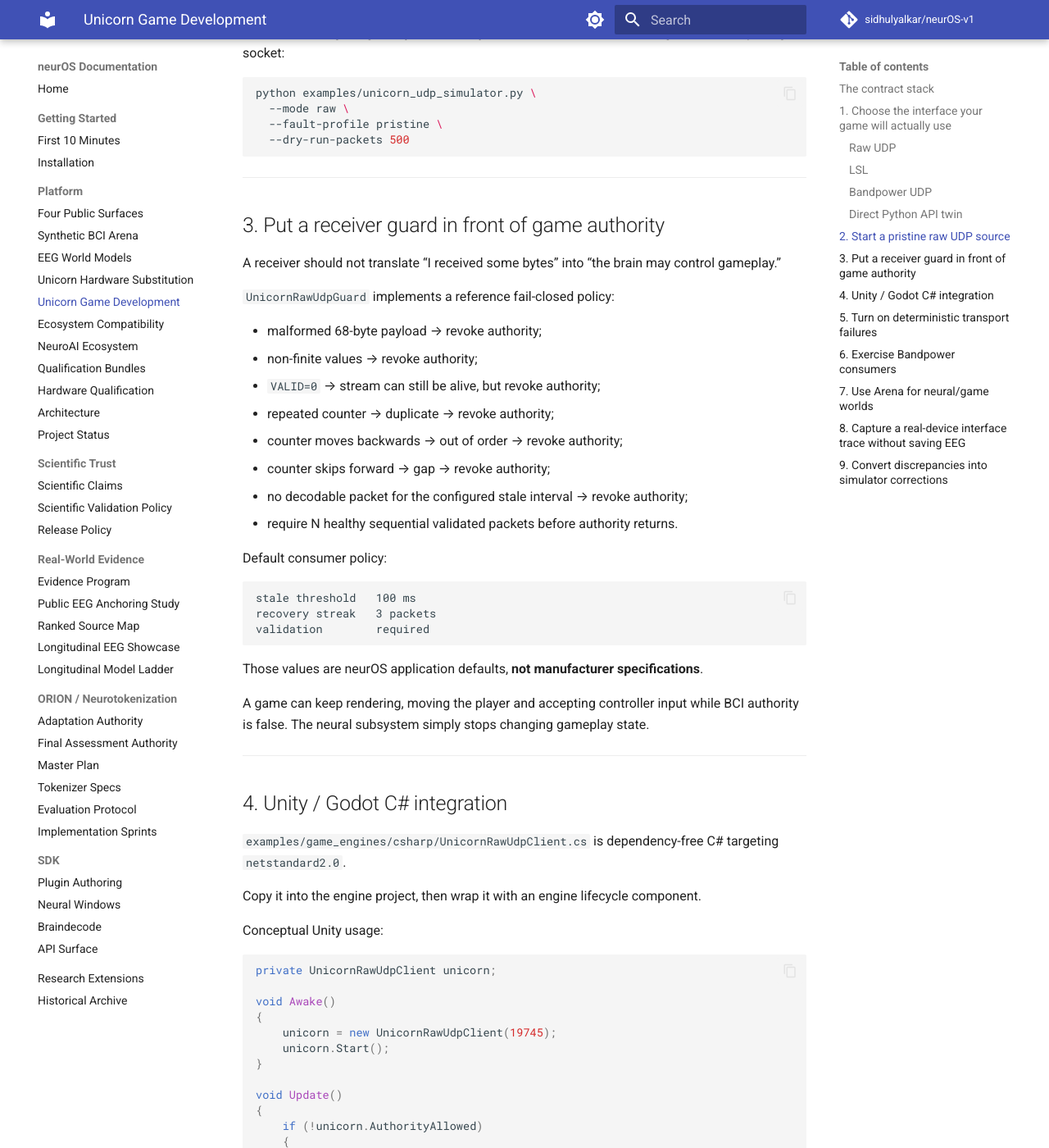
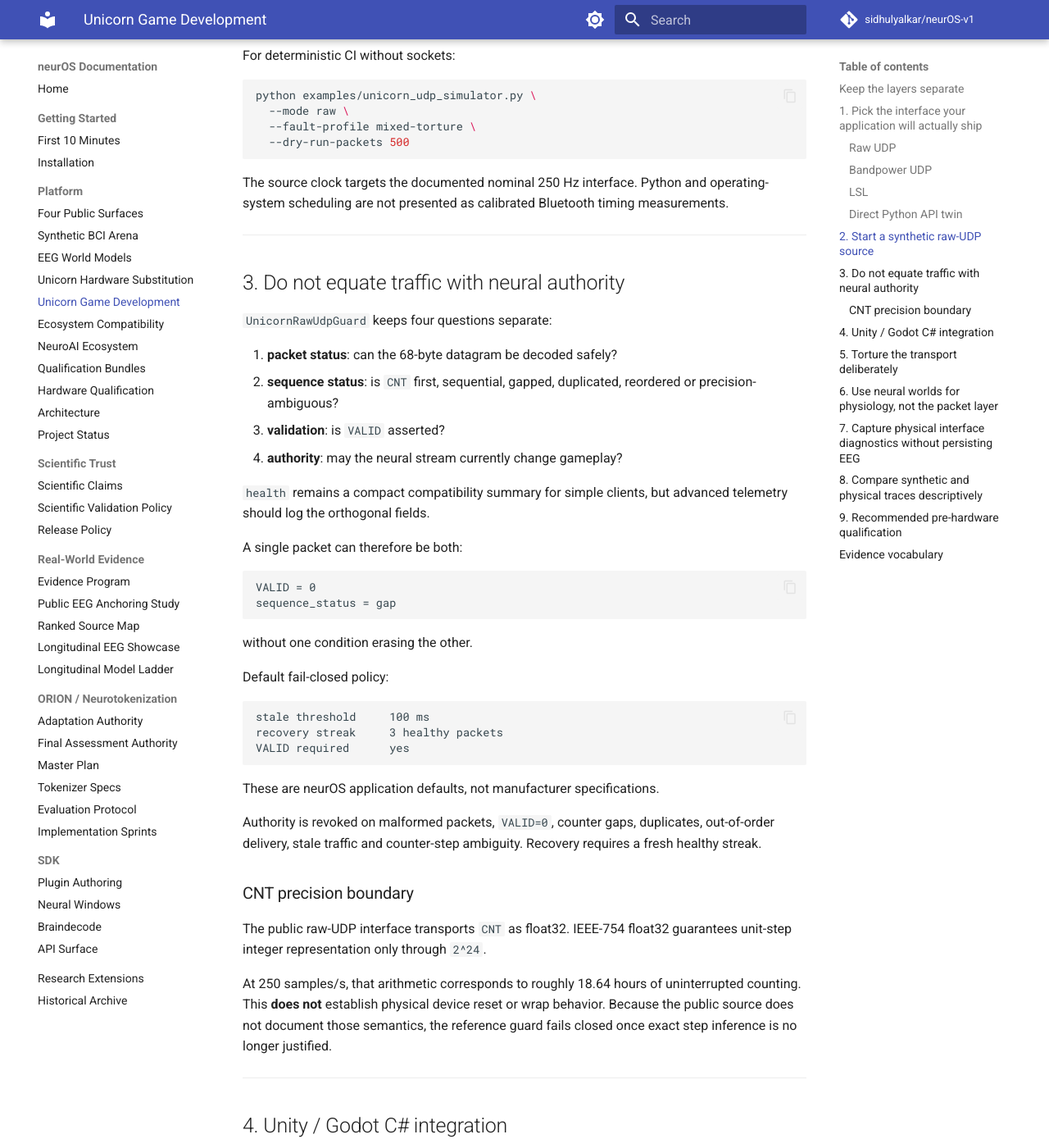
Before and after one commit to sidhulyalkar/neurOS-v1, an MkDocs documentation site: the page built from docs/UNICORN_GAME_DEVELOPMENT.md, in a window 1280 px wide and 1400 px high, scrolled down 2274 px. Shown: the whole window at 82% size. Built offline with MkDocs 1.6.1 and Material for MkDocs 9.7.7, drawn with Linux system fonts in a browser that asks for light colours; comment, search, counter and statistics services are not loaded; some of the changed text lies outside the part shown.

Commit message:
docs(unicorn): tighten game integration and trace calibration guide

````diff
--- a/docs/UNICORN_GAME_DEVELOPMENT.md
+++ b/docs/UNICORN_GAME_DEVELOPMENT.md
@@ -1,39 +1,41 @@
-# Developing EEG games against the neurOS Unicorn Hybrid Black suite
+# Developing EEG games with the neurOS Unicorn suite
 
-This guide is the shortest path from a game prototype with no headset attached to a game that can be exercised against the neurOS Unicorn Hybrid Black device/interface twin and later compared with a physical device.
+This guide is the shortest path from a game prototype with no headset attached to a game that can be stressed against the neurOS Unicorn Hybrid Black substitution stack and later compared with a physical device.
 
-The simulator is designed to reduce **software and integration risk**. It cannot establish that a real participant will produce a decodable neural response.
+The simulator reduces **software and integration risk**. It does not prove that a participant will produce a decodable EEG response.
 
-## The contract stack
+## Keep the layers separate
 
 ```text
-Arena neural world
-participant + display + artifacts + evoked response
+participant / neural world
         ↓
 Unicorn device twin
-250 Hz + 24-bit + channel schemas + counter + IMU + validation
+250 Hz, quantization, schemas, CNT, BAT, VALID, IMU
         ↓
 interface
-Python API / raw UDP / Recorder19 / LSL / Bandpower70
+Python API | raw UDP | Recorder19 | LSL | Bandpower70
         ↓
-receiver health + authority guard
+transport faults
+loss | duplicate | delay | reorder | stale
+        ↓
+receiver diagnostics + authority guard
         ↓
 decoder
         ↓
 gameplay
 ```
 
-Do not collapse these layers. A packet-loss test should not silently change the simulated participant. A weak SSVEP responder should not silently change UDP ordering. A receiver fault should revoke BCI authority without pausing the whole game.
+A packet-loss test should not silently change physiology. A weak responder should not silently change UDP ordering. A bad neural stream should revoke BCI authority without freezing the rest of the game.
 
 ---
 
-## 1. Choose the interface your game will actually use
+## 1. Pick the interface your application will actually ship
 
 ### Raw UDP
 
-Best when the game owns the real-time signal-processing pipeline.
+Use raw UDP when the application owns real-time signal processing.
 
-Contract:
+Documented compatibility target:
 
 ```text
 250 source packets/s
@@ -42,39 +44,38 @@ Contract:
 EEG1..8 | ACC X/Y/Z | GYR X/Y/Z | BAT | CNT | VALID
 ```
 
-Important: standalone raw UDP uses `BAT, CNT, VALID` at the tail. The direct API/Recorder ordering uses `CNT, BAT, VALID`.
+The standalone raw-UDP tail is `BAT, CNT, VALID`. The direct API / Recorder ordering uses `CNT, BAT, VALID`.
+
+### Bandpower UDP
+
+Use this only when the application intentionally consumes the public Bandpower-style feature interface.
+
+```text
+70 ASCII values/update
+250-sample analysis window
+10-sample hop
+25 Hz steady-state update cadence
+```
+
+A stream beginning with no history cannot produce its first complete feature window at `t=0`. The neurOS reference stream therefore emits its first nominal Bandpower update at **1.0 s**, then every **40 ms**.
+
+The payload layout and cadence are compatibility targets. Numerical spectral values are a transparent neurOS reference estimator, not a claim of bit-for-bit proprietary estimator equivalence.
 
 ### LSL
 
-Best when acquisition/decoding lives in Python and the game consumes a derived event stream, or when a research stack already uses Lab Streaming Layer.
+Use LSL when acquisition and decoding live outside the game process or when a research stack already uses Lab Streaming Layer.
 
-The neurOS LSL endpoint marks itself as synthetic in stream metadata. It does not claim byte-for-byte metadata parity with every Unicorn Suite release.
-
-### Bandpower UDP
-
-Best for prototypes that intentionally use the public Unicorn Bandpower-style feature interface.
-
-Contract:
-
-```text
-70 ASCII values/update
-25 Hz default update cadence
-56 channel-band values
-7 channel averages
-7 bipolar averages
-```
-
-The payload layout/cadence are compatibility targets. Numerical spectral values come from a transparent neurOS reference estimator because the proprietary estimator is not sufficiently documented for bit-for-bit claims.
+The synthetic source identifies itself as synthetic in metadata. neurOS does not claim metadata parity with every Unicorn Suite release.
 
 ### Direct Python API twin
 
-Best for application code written around device enumeration, configuration, channel enabling/disabling, acquisition start/stop and failure handling.
+Use the Python twin to exercise enumeration, configuration, channel enable/disable, acquisition lifecycle and failures.
 
-This is a conceptual API twin, not a replacement for the licensed vendor binary package.
+It is an application-facing conceptual twin, not a replacement for vendor binaries.
 
 ---
 
-## 2. Start a pristine raw UDP source
+## 2. Start a synthetic raw-UDP source
 
 ```bash
 python examples/unicorn_udp_simulator.py \
@@ -84,45 +85,56 @@ python examples/unicorn_udp_simulator.py \
   --fault-profile pristine
 ```
 
-The source targets the documented 250 Hz raw-UDP cadence. Python/OS scheduling is not presented as a calibrated Bluetooth timing measurement.
-
-Before launching the game, you can verify the exact encoder and fault engine without opening a socket:
+For deterministic CI without sockets:
 
 ```bash
 python examples/unicorn_udp_simulator.py \
   --mode raw \
-  --fault-profile pristine \
+  --fault-profile mixed-torture \
   --dry-run-packets 500
 ```
 
+The source clock targets the documented nominal 250 Hz interface. Python and operating-system scheduling are not presented as calibrated Bluetooth timing measurements.
+
 ---
 
-## 3. Put a receiver guard in front of game authority
+## 3. Do not equate traffic with neural authority
 
-A receiver should not translate “I received some bytes” into “the brain may control gameplay.”
+`UnicornRawUdpGuard` keeps four questions separate:
 
-`UnicornRawUdpGuard` implements a reference fail-closed policy:
+1. **packet status**: can the 68-byte datagram be decoded safely?
+2. **sequence status**: is `CNT` first, sequential, gapped, duplicated, reordered or precision-ambiguous?
+3. **validation**: is `VALID` asserted?
+4. **authority**: may the neural stream currently change gameplay?
 
-- malformed 68-byte payload → revoke authority;
-- non-finite values → revoke authority;
-- `VALID=0` → stream can still be alive, but revoke authority;
-- repeated counter → duplicate → revoke authority;
-- counter moves backwards → out of order → revoke authority;
-- counter skips forward → gap → revoke authority;
-- no decodable packet for the configured stale interval → revoke authority;
-- require N healthy sequential validated packets before authority returns.
+`health` remains a compact compatibility summary for simple clients, but advanced telemetry should log the orthogonal fields.
 
-Default consumer policy:
+A single packet can therefore be both:
 
 ```text
-stale threshold   100 ms
-recovery streak   3 packets
-validation        required
+VALID = 0
+sequence_status = gap
 ```
 
-Those values are neurOS application defaults, **not manufacturer specifications**.
+without one condition erasing the other.
 
-A game can keep rendering, moving the player and accepting controller input while BCI authority is false. The neural subsystem simply stops changing gameplay state.
+Default fail-closed policy:
+
+```text
+stale threshold     100 ms
+recovery streak     3 healthy packets
+VALID required      yes
+```
+
+These are neurOS application defaults, not manufacturer specifications.
+
+Authority is revoked on malformed packets, `VALID=0`, counter gaps, duplicates, out-of-order delivery, stale traffic and counter-step ambiguity. Recovery requires a fresh healthy streak.
+
+### CNT precision boundary
+
+The public raw-UDP interface transports `CNT` as float32. IEEE-754 float32 guarantees unit-step integer representation only through `2^24`.
+
+At 250 samples/s, that arithmetic corresponds to roughly 18.64 hours of uninterrupted counting. This **does not** establish physical device reset or wrap behavior. Because the public source does not document those semantics, the reference guard fails closed once exact step inference is no longer justified.
 
 ---
 
@@ -130,9 +142,7 @@ A game can keep rendering, moving the player and accepting controller input whil
 
 `examples/game_engines/csharp/UnicornRawUdpClient.cs` is dependency-free C# targeting `netstandard2.0`.
 
-Copy it into the engine project, then wrap it with an engine lifecycle component.
-
-Conceptual Unity usage:
+Conceptual usage:
 
 ```csharp
 private UnicornRawUdpClient unicorn;
@@ -147,13 +157,13 @@ void Update()
 {
     if (!unicorn.AuthorityAllowed)
     {
-        // Keep the game alive, but do not apply new BCI-derived authority.
+        // Controller/game authority remains live.
         return;
     }
 
     if (unicorn.TryGetLatest(out var sample))
     {
-        // Feed sample.Values[0..7] into the decoder or signal bridge.
+        // Decode or bridge sample.Values[0..7].
     }
 }
 
@@ -163,35 +173,35 @@ void OnDestroy()
 }
 ```
 
-Raw UDP deliberately carries no “simulated vs physical” provenance field. The application must log the selected source separately, for example:
+Raw UDP intentionally carries no synthetic/physical provenance bit. Log source provenance separately:
 
 ```text
-bci_source_kind = synthetic
-bci_source_label = neuros-unicorn-pristine-seed-7
+bci_source_kind  = synthetic
+bci_source_label = neuros-unicorn-seed-7
 ```
 
 or:
 
 ```text
-bci_source_kind = user_declared_physical
-bci_source_label = hackathon-headset-a
+bci_source_kind  = user_declared_physical
+bci_source_label = lab-headset-a
 ```
 
-Do not infer provenance from raw packet bytes.
+Do not infer provenance from packet bytes.
 
 ---
 
-## 5. Turn on deterministic transport failures
+## 5. Torture the transport deliberately
 
-Named profiles:
+Named deterministic profiles:
 
 | profile | purpose |
 |---|---|
-| `pristine` | no synthetic transport faults |
-| `periodic-loss` | deterministic packet-loss probe |
-| `duplicate-probe` | repeated-packet handling |
-| `reorder-probe` | adjacent packet inversion |
-| `delay-probe` | periodic delivery delay |
+| `pristine` | no synthetic transport fault |
+| `periodic-loss` | missing-packet handling |
+| `duplicate-probe` | duplicate handling |
+| `reorder-probe` | adjacent inversion |
+| `delay-probe` | delayed delivery |
 | `mixed-torture` | loss + duplicate + delay + reorder |
 
 Example:
@@ -203,73 +213,37 @@ python examples/unicorn_udp_simulator.py \
   --fault-profile mixed-torture
 ```
 
-These cadences are deliberately synthetic test patterns. They are **not measured Unicorn Bluetooth statistics**.
+These cadences are synthetic test choices, not measured Unicorn Bluetooth statistics.
 
-A correct game should remain playable through every fault profile. BCI authority may disappear temporarily; controller/game authority should not become corrupted.
+A robust game stays playable while BCI authority disappears and recovers. Controller authority, simulation state and save state should remain coherent throughout.
 
 ---
 
-## 6. Exercise Bandpower consumers
+## 6. Use neural worlds for physiology, not the packet layer
 
-```bash
-python examples/unicorn_udp_simulator.py \
-  --mode bandpower \
-  --port 19746 \
-  --fault-profile pristine
-```
+The low-level device twin should not invent participant physiology.
 
-Or run a deterministic feature-stream check:
+Use `neuros-arena` or an explicit EEG source for worlds such as:
 
-```bash
-python examples/unicorn_udp_simulator.py \
-  --mode bandpower \
-  --fault-profile delay-probe \
-  --dry-run-packets 100
-```
+- strong and weak SSVEP responders;
+- no-response / abstention cases;
+- endogenous alpha near a stimulus frequency;
+- blink, jaw and controller contamination;
+- head motion;
+- posterior contact degradation;
+- display-frame perturbations;
+- fatigue / response attenuation;
+- recorded-background or source-space models.
 
-The first update internally requires the configured 250-sample analysis buffer. Later updates use the documented 10-sample hop.
+Then wrap that EEG in the same Unicorn device/interface contract.
+
+Built-in neural worlds are phenomenological software-test models unless separately reality-anchored. They are not human digital twins.
 
 ---
 
-## 7. Use Arena for neural/game worlds
+## 7. Capture physical interface diagnostics without persisting EEG
 
-The device twin should not be asked to invent participant physiology.
-
-Use `neuros-arena` for worlds such as:
-
-- strong SSVEP responder;
-- weak responder;
-- endogenous alpha collision near a stimulus frequency;
-- blink contamination;
-- jaw/EMG contamination;
-- head/controller movement;
-- posterior contact degradation;
-- display frame drops;
-- participant fatigue/response attenuation;
-- source-space or recorded-background worlds.
-
-Then wrap the resulting sensor-space EEG in the Unicorn device/interface contract.
-
-For Unicorn EEG-only Arena scenarios:
-
-```python
-from neuros.arena import unicorn_hybrid_black_eeg_profile
-
-profile = unicorn_hybrid_black_eeg_profile(
-    sensor_noise_uv=0.5,
-    line_frequency_hz=60.0,
-    line_noise_uv=1.0,
-    chunk_samples=5,
-)
-```
-
-Environmental parameters remain explicit and should not be described as published headset behavior.
-
----
-
-## 8. Capture a real-device interface trace without saving EEG
-
-When a physical Unicorn becomes available, run the game-facing raw UDP path and capture only interface diagnostics:
+When a physical Unicorn is available:
 
 ```bash
 python examples/unicorn_raw_udp_trace_capture.py \
@@ -277,109 +251,116 @@ python examples/unicorn_raw_udp_trace_capture.py \
   --port 19745 \
   --seconds 30 \
   --source-kind user_declared_physical \
-  --source-label hackathon-headset-a \
+  --source-label lab-headset-a \
   --output headset-a-trace.json
 ```
 
-The output contains:
+The v2 capture receipt stores reduced diagnostics such as:
 
-- packet count;
-- decoded/malformed count;
-- observed arrival cadence;
-- mean/p95 inter-arrival time;
-- first/last counter;
+- packet and decode counts;
+- arrival rate and inter-arrival summaries;
 - counter-gap events;
-- inferred missing packets at gap time;
-- duplicates;
-- out-of-order packets;
+- **unresolved** missing counters after late-packet reconciliation;
+- recovered reordered packets;
+- duplicates and out-of-order packets;
 - `VALID=0` count;
-- observed battery range;
-- nominal-contract diagnostics.
+- counter precision / epoch ambiguity;
+- observed battery range.
 
-It explicitly records:
+It records:
 
 ```text
-contains_raw_eeg = false
+contains_raw_eeg      = false
 raw_packets_persisted = false
 ```
 
-`user_declared_physical` means exactly that. It is an operator statement, not cryptographic proof of device provenance.
+Raw datagrams exist transiently in process memory while the summary is computed. This tool does not persist their EEG samples or packet bytes.
+
+`user_declared_physical` is an operator statement, not cryptographic device provenance.
 
 ---
 
-## 9. Convert discrepancies into simulator corrections
+## 8. Compare synthetic and physical traces descriptively
 
-The desired hardware-validation loop is:
+```bash
+python examples/unicorn_trace_compare.py \
+  synthetic-trace.json \
+  headset-a-trace.json \
+  --output comparison.json
+```
+
+The comparison reports deltas for cadence, inter-arrival timing, malformed fraction, validation-zero fraction, reorder fraction and unresolved-missing fraction.
+
+It intentionally returns:
 
 ```text
-same receiver/game
-      ↑           ↑
-neurOS twin    physical Unicorn
-      ↓           ↓
-trace summary  trace summary
-      └──── compare ────┘
+passed = null
 ```
 
-If a physical capture disagrees with the simulator, do not tune the game around the simulator. Correct the relevant simulator layer and version the change.
+neurOS does not invent a default “close enough to hardware” threshold. Tolerances should come from measured conditions and a declared validation objective.
 
-Examples:
+If physical behavior disagrees with the simulator, correct the lowest layer that is actually wrong:
 
-- raw field ordering mismatch → interface contract correction;
-- counter semantics mismatch → device-twin correction;
-- LSL metadata mismatch → LSL substitution correction;
-- physical arrival jitter differs → measured transport profile, clearly labeled as observed data;
-- EEG amplitude/covariance mismatch → Arena/reality-anchoring work, not UDP code;
-- participant cannot select the target → neural paradigm/decoder problem, not packet serialization.
+| discrepancy | correct layer |
+|---|---|
+| field ordering | interface contract |
+| CNT semantics | device / receiver contract |
+| LSL metadata | LSL substitution |
+| measured arrival jitter | transport model |
+| EEG covariance/amplitude | neural-world model |
+| participant cannot select a target | paradigm / decoder |
+
+Do not tune game logic around a simulator defect.
 
 ---
 
-# Recommended pre-hardware game qualification
+## 9. Recommended pre-hardware qualification
 
-For an EEG action game, a useful minimum matrix is:
+At minimum, exercise:
 
 1. pristine strong-responder world;
-2. weak-responder world;
-3. no-response/abstention world;
+2. weak responder;
+3. no-response / abstention;
 4. alpha-frequency collision;
-5. blink/jaw/controller artifact sequence;
+5. blink, jaw and controller artifacts;
 6. posterior-channel degradation;
-7. `VALID=0` period and recovery;
-8. periodic packet loss;
-9. duplicate packets;
+7. `VALID=0` and recovery;
+8. packet loss;
+9. duplicates;
 10. reordering;
-11. delayed packets;
-12. source stale interval;
+11. delay;
+12. stale source;
 13. mixed transport torture;
-14. game remains controllable without BCI authority;
-15. replay produces the same synthetic world and decisions.
+14. controller-only continuity while BCI authority is false;
+15. deterministic replay across different acquisition chunk sizes.
 
-Passing all fifteen means the **software is much harder to surprise** when real hardware arrives. It does not mean the human BCI has been validated.
+Passing this matrix means the software is harder to surprise. It does not validate human BCI performance.
 
 ---
 
-# Evidence vocabulary
+## Evidence vocabulary
 
-Use these phrases deliberately:
-
-### Safe before physical hardware
+Safe before hardware:
 
 - “tested against the neurOS Unicorn Hybrid Black simulator”
-- “hardware-free device/interface conformance”
+- “hardware-free interface conformance”
 - “synthetic transport torture tested”
-- “Arena synthetic-population robustness”
+- “synthetic neural-world robustness”
 
-### Requires actual device observation
+Requires physical observation:
 
 - “observed on Unicorn Hybrid Black hardware”
 - “measured physical arrival cadence”
 - “observed physical validation behavior”
 
-### Requires human closed-loop data
+Requires human closed-loop data:
 
-- “participant SSVEP accuracy”
-- “human false-switch rate”
-- “calibration time”
-- “comfort/usability”
-- “real gameplay performance with EEG”
+- participant SSVEP accuracy;
+- accepted precision / abstention;
+- false-switch rate;
+- decision-time decomposition;
+- calibration time;
+- comfort and usability;
+- real gameplay performance with EEG.
 
-The simulator exists to make the transition between those evidence levels clean rather than blurry.
+For the adversarial evidence ledger and current known limitations, see `docs/UNICORN_SIMULATOR_RIGOR.md`.
````
